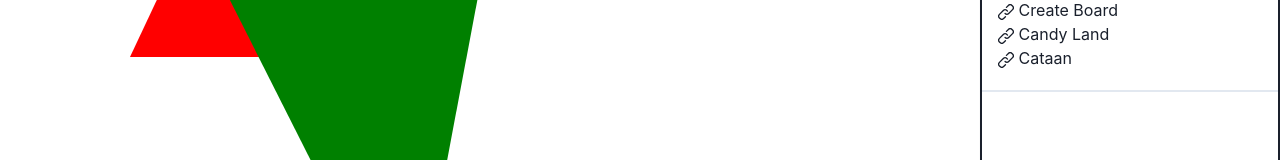
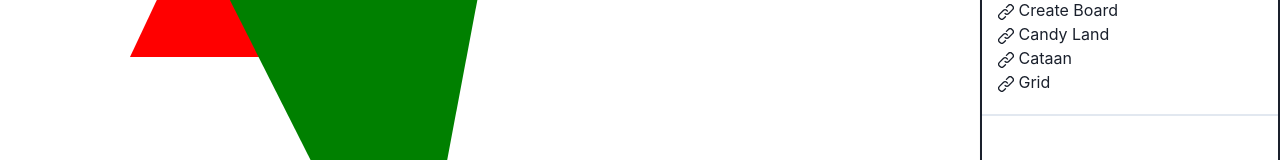
Before and after one commit to vpbasile/svgDraw, a React (Vite) app: page / in a window 1280 px wide. Both pictures are taken after a click on the button "Module Index". Shown: the part 303-463 px from the top of the page. Built offline with nearby package versions, Linux system fonts and the light colour scheme.

Commit message:
Add Grid board and update navigation links

```diff
--- a/src/ModuleIndex.tsx
+++ b/src/ModuleIndex.tsx
@@ -14,6 +14,7 @@ export default function ModuleIndex() {
                     <ListItem><LinkIcon /> <Link href='/hex/create'>Create Board</Link></ListItem>
                     <ListItem><LinkIcon /> <Link href='/hex/candy'>Candy Land</Link></ListItem>
                     <ListItem><LinkIcon /> <Link href='/hex/cataan'>Cataan</Link></ListItem>
+                    <ListItem><LinkIcon /> <Link href='/hex/grid'>Grid</Link></ListItem>
                 </List>
             </ListItem>
 
--- a/src/components/hexboard/HexBoardList.tsx
+++ b/src/components/hexboard/HexBoardList.tsx
@@ -1,6 +1,7 @@
 import CandyLand from "./boards/candyLand";
 import Cataan from "./boards/cataan";
 import CreateBoard from "./boards/createBoard";
+import Grid from "./boards/grid";
 import SavedBoard from "./boards/hex-SavedBoard";
 import TriviaBoard from "./boards/TriviaBoard";
 
@@ -18,5 +19,6 @@ export const hexBoardList: boardDef[] = [
     { uid: 'create', displayName: 'Create Board', element: <CreateBoard /> },
     { uid: 'candy' , displayName: 'Candy Land', element: <CandyLand /> },
     { uid: 'cataan', displayName: 'Cataan', element: <Cataan /> },
+    { uid: 'grid', displayName: 'Grid', element: <Grid /> },
     // Other boards can be added here...
 ];
--- /dev/null
+++ b/src/components/hexboard/boards/grid.tsx
@@ -0,0 +1,146 @@
+import { Box, Button, Container, FormControl, FormLabel, Input, Select } from "@chakra-ui/react";
+import { useEffect, useState } from "react";
+import { palettes } from "../../palettes";
+import BoardParameters from "../forms/BoardParameters";
+import CanvasParameters from "../forms/CanvasParameters";
+import RosterDisplay from "../forms/hexRosterDisplay";
+import HexboardSVG from "../HexBoardSVG";
+import { canvasGlobalsType, gameGlobalsType, hexDef } from "../hexDefinitions";
+import { cube_ring, hexOrientations } from "../hexMath";
+
+export default function Grid() {
+	// <> States that control canvas parameters
+	const [hexRadius, SEThexRadius] = useState(200);
+	const [separationMultiplier, SETseparationMultiplier] = useState(1.1)
+	const [canvasHeight, SETcanvasHeight] = useState(3600)
+	const [canvasWidth, SETcanvasWidth] = useState(3600)
+	const [defaultOrientation, SETdefaultOrientation] = useState(hexOrientations["pointy-top"])
+	// Constants, States, and Functions unique to this board
+	// <> This color stuff is reusable across all boards
+	const [selectedPalette, setSelectedPalette] = useState<string>('trivia');
+	const [colors, setColors] = useState(palettes[selectedPalette]);
+
+	useEffect(() => {
+		setColors(palettes[selectedPalette]);
+	}, [selectedPalette]);
+
+	let colorIndex = 0;
+	function getNextcolor() {
+		const color = colors[colorIndex];
+		colorIndex = (colorIndex + 1) % colors.length;
+		return color;
+	}
+
+	// States unique to this board
+	const [qTemp, SETqTemp] = useState(0);
+	const [rTemp, SETrTemp] = useState(0);
+	const [colorTemp, SETcolorTemp] = useState(getNextcolor());
+
+	// <><><> Step 1: Create the hex roster
+	// Define a color for the genreated hexes - 50% gray with 50% opacity
+	const blankColor = "rgba(128, 128, 128, 0.5)"
+	const boundary = cube_ring({ q: 0, r: 0 }, 4)
+	const tempRoster: hexDef[] = boundary.map((hex, index) => {
+		return { q: hex.q, r: hex.r, color: blankColor, id: index, clickMessage: `Hex ${index}` }
+	})
+
+	console.log('Hex Count:', tempRoster.length)
+	const [hexRoster, SEThexRoster] = useState<hexDef[]>(tempRoster)
+
+	// Handle adding a hex to the roster
+	function addHex() {
+		const tempRoster = Array.from(hexRoster)
+		tempRoster.push({ q: qTemp, r: rTemp, color: colorTemp, id: hexRoster.length, clickMessage: `Hex ${hexRoster.length}` })
+		SEThexRoster(tempRoster);
+	}
+
+	// <><><> Step 2: Create the control panel
+
+	const controlPalette = <FormControl id="palette-control">
+		<FormLabel>Color Palette</FormLabel>
+		{Object.keys(palettes).map((paletteKey) => (
+			<FormControl key={paletteKey} display="flex" alignItems="center">
+				<FormLabel htmlFor={paletteKey} mb="0">
+					{paletteKey.charAt(0).toUpperCase() + paletteKey.slice(1)}
+				</FormLabel>
+				<input
+					type="radio"
+					id={paletteKey}
+					name="palette"
+					value={paletteKey}
+					checked={selectedPalette === paletteKey}
+					onChange={(e) => setSelectedPalette(e.target.value)}
+				/>
+			</FormControl>
+		))}
+	</FormControl>;
+
+	const orientationControl = <FormControl id="orientation-control">
+		<FormLabel>Orientation</FormLabel>
+		<Select  onChange={(e) => SETdefaultOrientation(hexOrientations[e.target.value as keyof typeof hexOrientations])}>
+			{Object.keys(hexOrientations).map((orientation) => <option key={orientation} value={orientation}>{orientation}</option>)}
+		</Select>
+	</FormControl>;
+
+	let keyGen = 0;
+	const buildControlPanel = <Box id="control-panel-trivia">
+		{/* Select Palette */}
+		{controlPalette}
+		{/* Canvas Parameters */}
+		<Box id="control-panel-trivia">
+			{orientationControl}
+			{controlPalette}
+			<CanvasParameters
+				// Canvas-specific parameters
+				canvasWidth={canvasWidth} SETcanvasWidth={SETcanvasWidth}
+				canvasHeight={canvasHeight} SETcanvasHeight={SETcanvasHeight} />
+			<BoardParameters
+				// Hexagonally-specific parameters
+				hexRadius={hexRadius}
+				separationMultiplier={separationMultiplier}
+				SEThexRadius={SEThexRadius}
+				SETseparationMultiplier={SETseparationMultiplier} hexgridOrigin={{
+					x: 0,
+					y: 0
+				}} />
+		</Box>
+		<Container color={'orange.500'}>
+			<h3>Add Hex</h3>
+			<Box id="setQBox">
+				<label className="" htmlFor="qField">q:</label>
+				<Input className="form-control" name="qField" defaultValue={qTemp} onChange={(e) => SETqTemp(+e.target.value)} />
+			</Box>
+			<Box className="setRBox">
+				<label className="" htmlFor="rField">r:</label>
+				<Input className="form-control" name="rField" defaultValue={rTemp} onChange={(e) => SETrTemp(+e.target.value)} />
+			</Box>
+			<Box id="chooseColor">
+				<Select id="colorSelect" defaultValue={colorTemp} onChange={(e) => SETcolorTemp(e.target.value)}>
+					{colors.map((color) => <option key={`colorChoice-${keyGen++}`} value={color}>{color}</option>)}
+				</Select>
+			</Box>
+			<Box id="buttons">
+				<Button onClick={() => addHex()}>Add</Button>
+			</Box>
+		</Container>
+		<RosterDisplay hexRoster={hexRoster} />
+	</Box>
+
+	const gameGlobals: gameGlobalsType = {
+		displayTitle: "Create Board",
+		orientation: defaultOrientation,
+		hexRadius: hexRadius,
+		separationMultiplier: separationMultiplier,
+		textSize: 12,
+		drawBackBoard: false,
+	}
+
+	const canvasGlobals: canvasGlobalsType = {
+		canvasWidth: canvasWidth,
+		canvasHeight: canvasHeight,
+	}
+
+	return <HexboardSVG gameGlobals={gameGlobals} canvasGlobals={canvasGlobals} hexRoster={hexRoster}
+		controlPanel={buildControlPanel}
+	/>
+}
```
